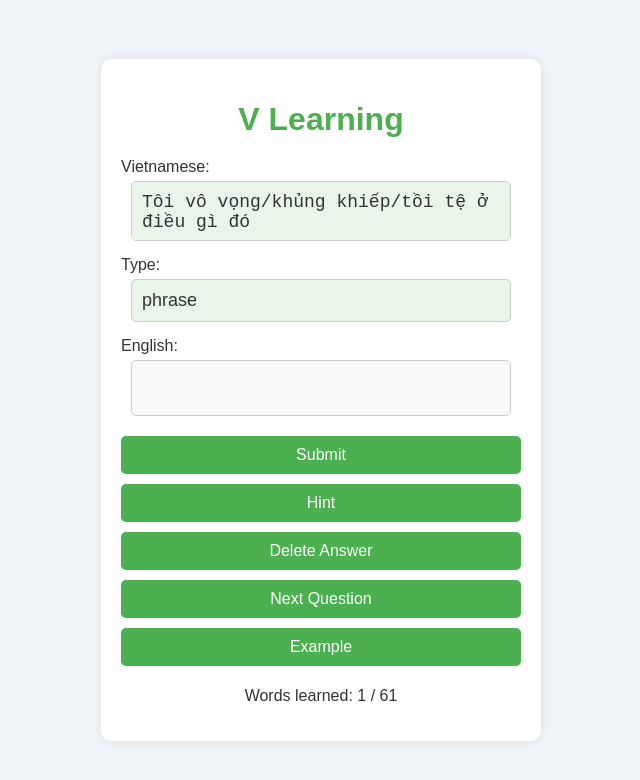
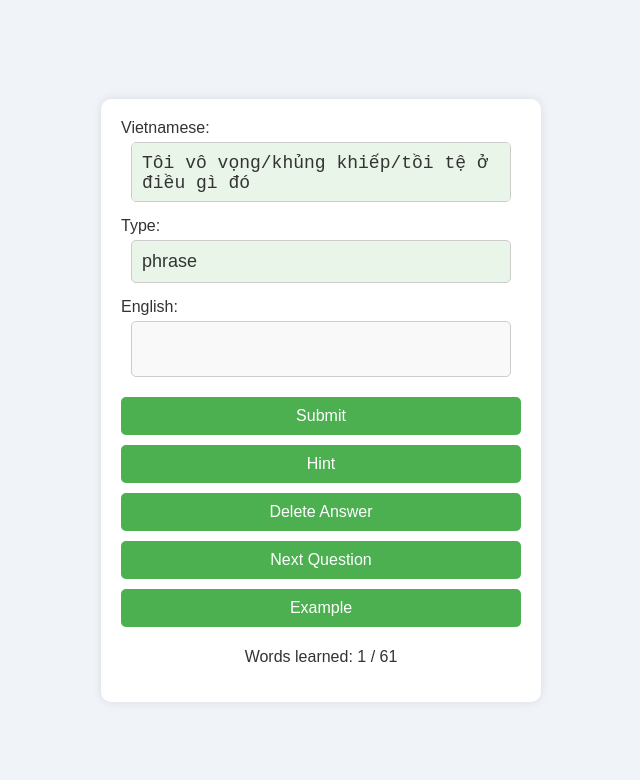
Before and after one commit to chinguyenthien/fhgfyhgyhghdfgyhg8897987987987, a plain HTML site: page index.html in a window 1280 px wide. Shown: the whole page, without its empty margins (319-959 px from the left). Drawn offline with Linux system fonts and the light colour scheme.

Commit message:
Update index.html

```diff
--- a/index.html
+++ b/index.html
@@ -8,7 +8,7 @@
 </head>
 <body>
     <div class="container">
-        <h1>V Learning</h1>
+
         <div class="input-group">
             <label for="vn">Vietnamese:</label>
             <textarea id="vn" readonly></textarea>
```
